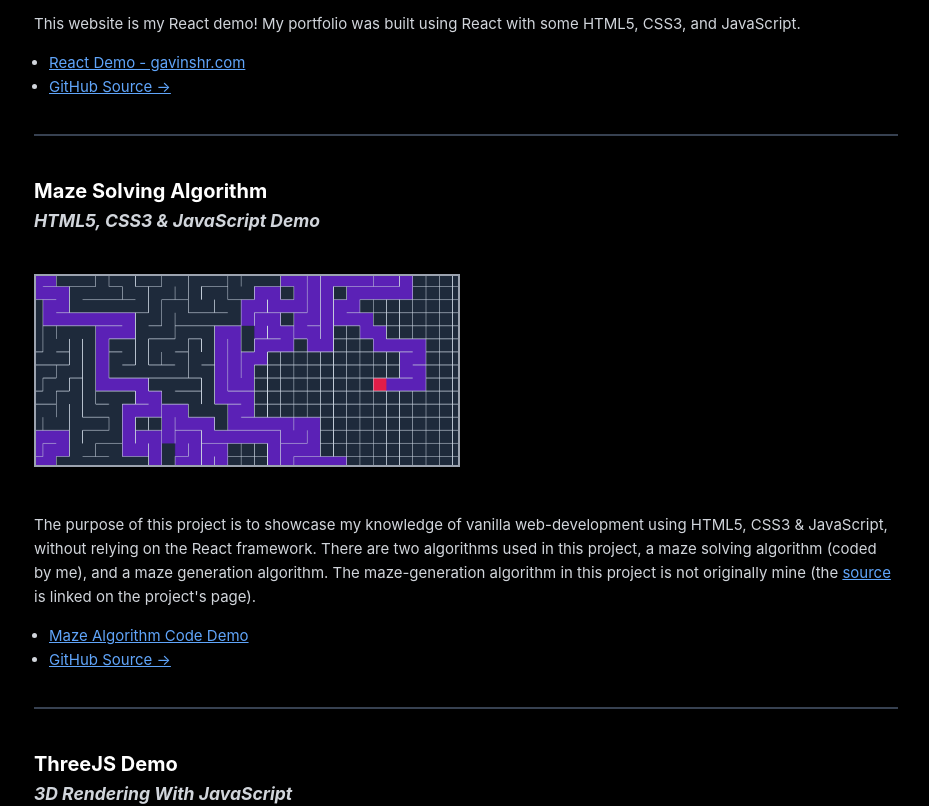
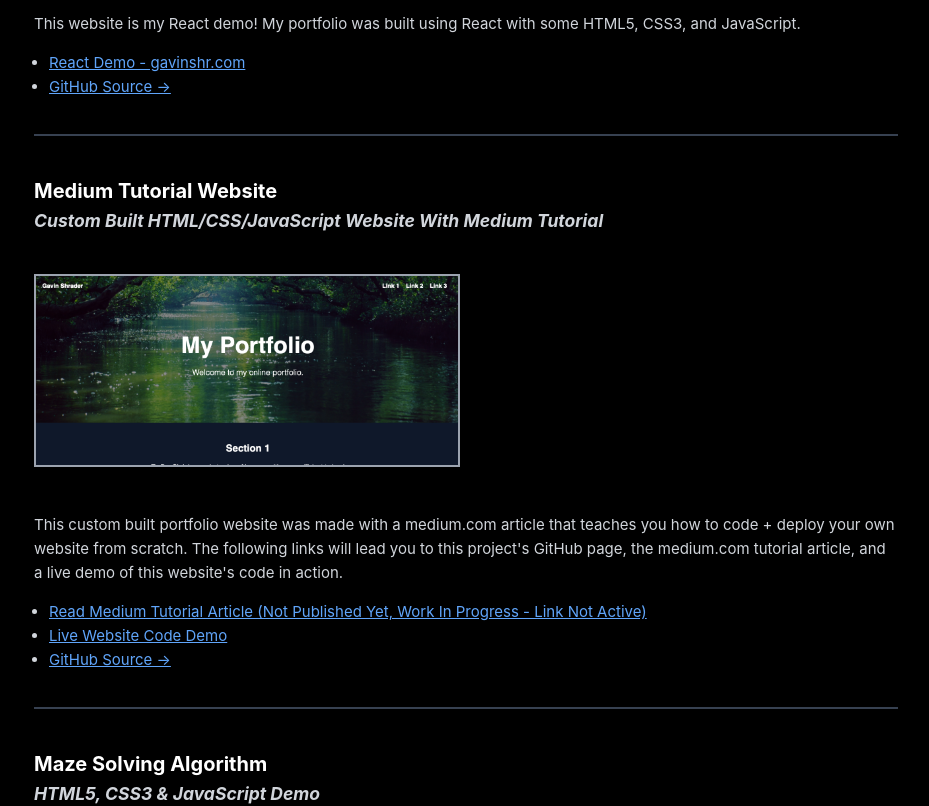
Before and after one commit to Cloudinnovates/gavinshr.com, a React (Create React App) app: page /projects in a window 1280 px wide. Shown: the part 1400-2206 px from the top of the page, without its empty margins (174-1103 px from the left). Built offline with nearby package versions, Linux system fonts and the light colour scheme; some icons are missing.

Commit message:
Added Medium Tutorial Article Website to projects page along with a live code demo.

```diff
--- a/package.json
+++ b/package.json
@@ -26,6 +26,7 @@
   "reactSnap": {
     "exclude": [
       "/MazeAlgorithm/*",
+      "/Medium-Tutorial-Website/*",
       "/3D-Test/*",
       "/3D-Test-2-Orbital/*",
       "/3D-Test-3-Spheres/*",
--- a/src/Routes/Projects/Projects.js
+++ b/src/Routes/Projects/Projects.js
@@ -63,6 +63,30 @@ export default function Projects() {
           </div>
         </section>
 
+        <section id="medium-tutorial-project">
+          <hr/>
+          <br/>
+          <div style={{ paddingBottom: "2rem" }}>
+            <h2>Medium Tutorial Website</h2>
+            <h3><i>Custom Built HTML/CSS/JavaScript Website With Medium Tutorial</i></h3>
+            <br/>
+            <div className="project-image-container">
+              <img
+                className="project-image"
+                src={require("./DemoImages/MediumTutorialDemo.png")}
+                alt="Medium Tutorial Website Screenshot"
+              />
+            </div>
+            <br/>
+            <p style={{ paddingTop: "15px" }}>This custom built portfolio website was made with a medium.com article that teaches you how to code + deploy your own website from scratch. The following links will lead you to this project's GitHub page, the medium.com tutorial article, and a live demo of this website's code in action.</p>
+            <ul style={{ paddingTop: "15px", paddingLeft: "15px", paddingRight: "15px" }}>
+              <li><a className="link" href="https://gavinshr.com">Read Medium Tutorial Article (Not Published Yet, Work In Progress - Link Not Active)</a></li>
+              <li><a className="link" href="/Medium-Tutorial-Website/index.html" target="_blank" rel="noopener noreferrer">Live Website Code Demo</a></li>
+              <li><a className="link" href="https://github.com/gshrdr/Medium-Tutorial-Website" target="_blank" rel="noopener noreferrer">GitHub Source &rarr;</a></li>
+            </ul>
+          </div>
+        </section>
+
         <section id="maze-project">
           <hr/>
           <br/>
@@ -101,7 +125,7 @@ export default function Projects() {
               />
             </div>
             <br/>
-            <p style={{ paddingTop: "15px" }}>These are a few simple projects that I built using the excellent resources at: <a className="link" href="https://discoverthreejs.com" target="_blank" rel="noopener noreferrer">DiscoverThreeJS.com</a>. For now I have a basic understanding of setting up an environment and rendering 3D graphics in a browser. In the future I plan on extending this knowledge with the goal of developing a full 3D simulation and/or game.</p>
+            <p style={{ paddingTop: "15px" }}>These are a few simple projects that I built using the excellent resources at: <a className="link" href="https://discoverthreejs.com" target="_blank" rel="noopener noreferrer">DiscoverThreeJS.com</a>. For now I have a basic understanding of setting up an environment and rendering 3D graphics in a browser. In the future I plan on continuing this knowledge with the goal of being able to manipulate 3D graphics and generate visual artwork in more than 2 dimensions.</p>
             <div style={{ paddingTop: "15px" }}>
               <ul style={{ paddingLeft: "15px", paddingRight: "15px" }}>
                 <li><a className="link" href="/3D-Test/index.html">3D Test #1 - Cube</a></li>
@@ -137,6 +161,7 @@ export default function Projects() {
             </div>
             <br/>
             <p style={{ paddingTop: "15px" }}>This project is a PHP & MySQL database demo. I built this project primarily using <a className="link" href="https://codewithawa.com/posts/how-to-create-a-blog-in-php-and-mysql-database">this</a> tutorial. This project showcases my knowledge of how to create a database programmatically and update, read, and delete individual items in that database using code. I followed this tutorial in order to begin building a Blog from scratch using PHP/MySQL, but after completing the tutorial I opted to use Medium for a simpler approach (and in the future I will eventually upgrade to a Ghost CMS + Node.JS system).</p>
+            <p style={{ paddingTop: "15px" }}>Unlike my other projects, I don't have a live demo of this code since the majority of this project came from a tutorial. The most interesting code from this project is the custom config.php file I built that initializes a database + loads it full of tables automatically: <a className="link" href="https://github.com/gshrdr/PHP-SQL-Blog/blob/main/config.php" target="_blank" rel="noopener noreferrer">config.php</a>.</p>
             <ul style={{ paddingTop: "15px", paddingLeft: "15px", paddingRight: "15px" }}>
               <li><a className="link" href="https://github.com/gshrdr/PHP-SQL-Blog" target="_blank" rel="noopener noreferrer">GitHub Source &rarr;</a></li>
             </ul>
```
Also changed, not shown: src/Routes/Projects/DemoImages/MediumTutorialDemo.png (added), 15 other files (tests, documents, lock files or other folders).
